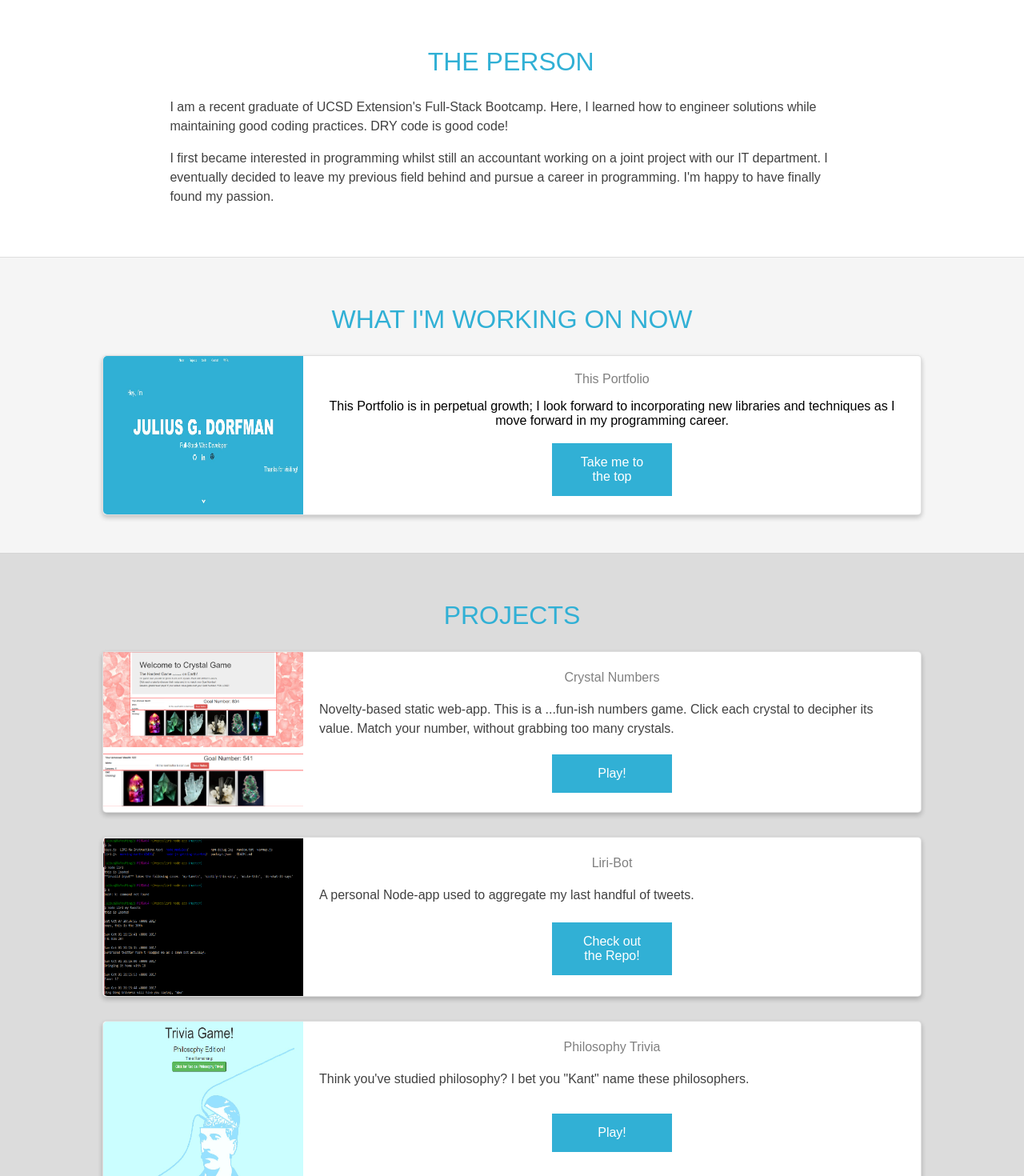
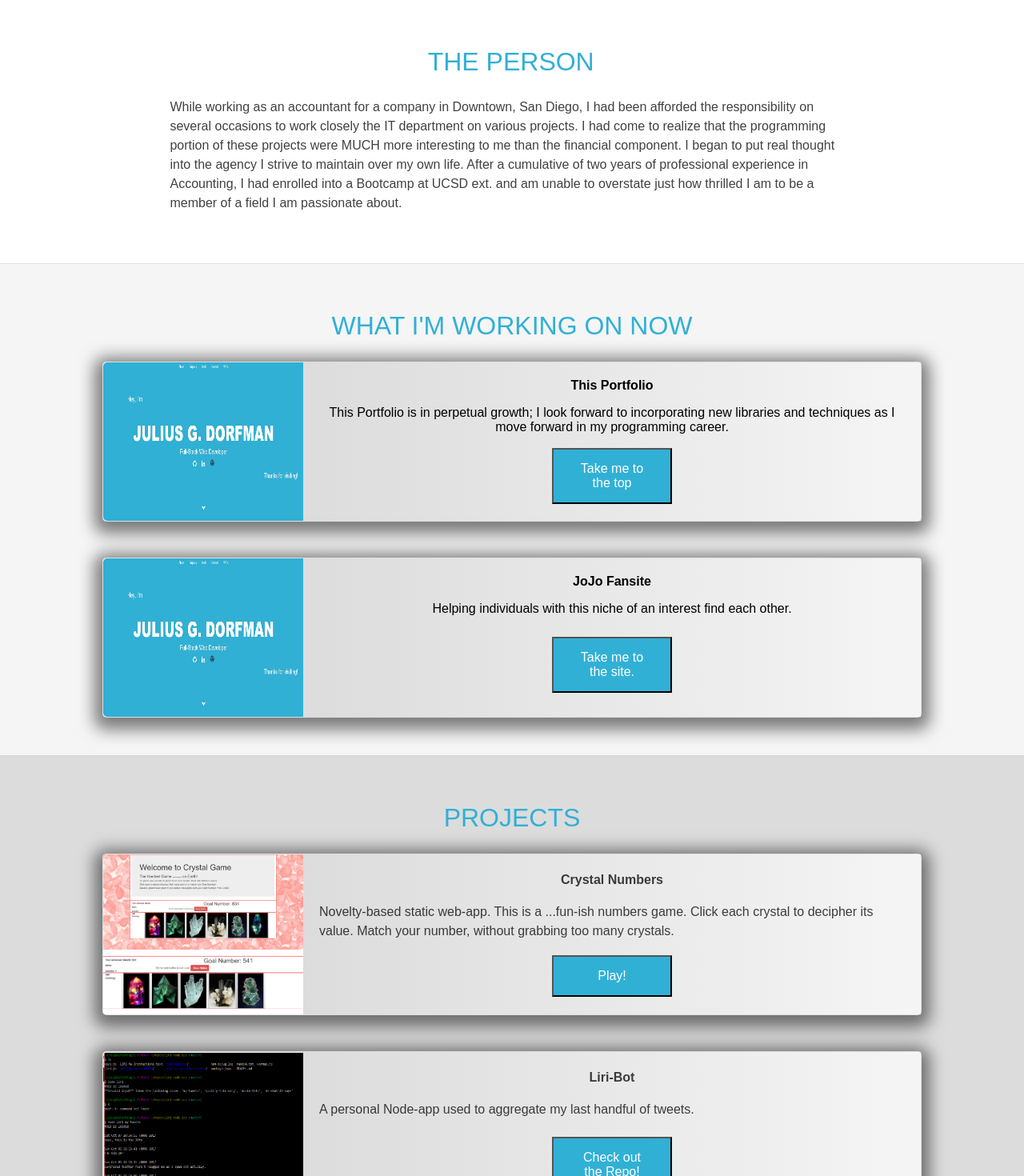
Before and after one commit to JuliusDorfman/juliusd-react-portfolio, a React (Create React App) app: page / in a window 1280 px wide. Shown: the part 800-2270 px from the top of the page at 80% size. Built offline with nearby package versions, Linux system fonts and the light colour scheme.

Commit message:
responsiveness, color gradients, <p></p> of 'The Person' section

```diff
--- a/src/pages/Homepage.css
+++ b/src/pages/Homepage.css
@@ -13,7 +13,7 @@ body {
 /*NAVBAR*/
 
 .navbar {
-    background-color: #31b0d5;
+    background: linear-gradient(to right, #1d697f, #31b0d5, #1d697f);
     position: fixed;
     /* Set the navbar to fixed position */
     top: 0;
@@ -57,7 +57,7 @@ body {
 .jumbotron {
     height: 100vh;
     /*height to 100% of view height*/
-    background: #31b0d5;
+    background: linear-gradient(to right, #1d697f, #31b0d5, #1d697f);
     /*background color to blue*/
     margin-bottom: 0;
     /*no bottom margin*/
@@ -105,7 +105,7 @@ body {
 
 @media (max-width: 650px) {
     .jumbotron-text {
-        font-size: 1.5rem;
+        font-size: 1rem;
     }
     .jumbotron-greeting {
         font-size: 1.5rem;
@@ -271,14 +271,12 @@ h2 {
 
 h4 {
     margin: 0;
-    font-weight: 400;
-    color: grey;
+    font-weight: 700;
 }
 
 .job-title {
     float: right;
 }
-
 
 
 /*PROJECTS*/
@@ -289,7 +287,7 @@ h4 {
     background-color: white;
     border: 1px solid rgba(0, 0, 0, .125);
     border-radius: 5px;
-    box-shadow: 0 3px 6px rgba(0, 0, 0, 0.08), 0 3px 6px rgba(0, 0, 0, 0.15);
+    box-shadow: 0 5px 20px 10px rgba(0, 0, 0, 0.5);
 
     transition: 0.3s;
     -o-transition: 0.3s;
@@ -298,7 +296,7 @@ h4 {
 }
 
 .project-card:hover {
-    box-shadow: 0px 0px 20px 20px rgba(0, 0, 150, 0.12), 0 1px 2px rgba(500, 0, 0, 0.24);
+    box-shadow: 0 10px 90px 10px rgba(0, 0, 0, .7)
 }
 
 @media (max-width: 1064px) {
@@ -352,7 +350,9 @@ h4 {
 .project-content {
     flex: 1 1 auto;
     padding: 1.25rem;
-
+    background: -webkit-linear-gradient(left, gainsboro, whitesmoke);
+    background: -o-linear-gradient(left, gainsboro, whitesmoke);
+    background: linear-gradient(to right, gainsboro, whitesmoke);
     display: flex;
     justify-content: center;
     flex-direction: column;
@@ -364,9 +364,11 @@ h4 {
 
 .project-content button {
     width: 150px;
+    /*Kind Of Blue*/
+    /*background:radial-gradient(#31b0d5, #1d697f);*/
     background-color: #31b0d5;
-    /*Kind Of Blue*/
-    border: none;
+    /*box-shadow: 0 0px 30px #1d697f;*/
+    border: 0 0 1 0;
     color: white;
     padding: 15px 32px;
     text-align: center;
@@ -393,7 +395,7 @@ h4 {
 }
 
 .spacer {
-    height: 30px;
+    height: 45px;
 }
 
 /*SKILLS*/
@@ -515,21 +517,6 @@ h4 {
     color: red;
 }
 
-/*.overlay {
-    position: absolute;
-    display: flex;
-    justify-content: center;
-    align-content: center;
-    transition: 0.3s;
-    -o-transition: 0.3s;
-    -moz-transition: 0.3s;
-    -webkit-transition: 0.3s;
-}
-
-.overlay:hover {
-    background: red;
-    opacity: 1;
-}*/
 
 .whitesmoke {
     background-color: whitesmoke;
@@ -546,3 +533,20 @@ h4 {
     -moz-box-shadow: 0px 0px 1px 0px rgba(0, 0, 0, 0.75);
     -webkit-box-shadow: 0px 0px 1px 0px rgba(0, 0, 0, 0.75);
 }
+/*
+.overlay {
+    display: flex;
+    justify-content: center;
+    align-content: center;
+    transition: 0.3s;
+    -o-transition: 0.3s;
+    -moz-transition: 0.3s;
+    -webkit-transition: 0.3s;
+    background: linear-gradient(to right, palevioletred, palegreen, palegoldenrod);
+}
+
+.overlay:hover {
+    opacity: 1;
+    background: red;
+}
+*/
--- a/src/pages/Homepage.js
+++ b/src/pages/Homepage.js
@@ -48,9 +48,9 @@ onMouseLeaveHandler = (event) => {
 		<div className="navbar">
 	      <a href="#about" className="hover">About</a>
 	      <a href="#projects" className="hover">Projects</a>
+        <a href="#wips" className="hover">WIPs</a>
 	      <a href="#skills" className="hover">Skills</a>
 	      <a href="#contact" className="hover">Contact</a>
-        <a href="#wips" className="hover">WIPs</a>
 	    </div>
 
 	    <div className="container" id="top">
@@ -232,8 +232,15 @@ onMouseLeaveHandler = (event) => {
             <h2>The Person</h2>
           </div>
           <div className="content-body">
-            <p>I am a recent graduate of UCSD Extension's Full-Stack Bootcamp. Here, I learned how to engineer solutions while maintaining good coding practices. DRY code is good code!</p>
-            <p>I first became interested in programming whilst still an accountant working on a joint project with our IT department. I eventually decided to leave my previous field behind and pursue a career in programming. I'm happy to have finally found my passion.</p>
+            <p>While working as an accountant for a company in Downtown, San Diego,
+            I had been afforded the responsibility on several occasions to work closely the IT department
+            on various projects. I had come to realize that the programming portion of these projects
+            were MUCH more interesting to me than the financial component.
+            I began to put real thought into the agency I strive to maintain over my own life.
+            After a cumulative of two years of professional experience in Accounting,
+            I had enrolled into a Bootcamp at UCSD ext. and am unable to overstate just how
+            thrilled I am to be a member of a field I am passionate about.
+            </p>
           </div>
         </div>
         <div className="side-content"></div>
@@ -262,13 +269,26 @@ onMouseLeaveHandler = (event) => {
         </div>
       </div>
 
+      <div className="spacer"></div>
+
+        <div className="project-card">
+          <div className="image-container">
+            <div className="project-image">
+              <img src="../assets/images/portfolio_screen.jpg" alt="portoflio screenshot"/>
+            </div>
+          </div>
+        <div className="project-content">
+        <h4>JoJo Fansite</h4>
+        <p>Helping individuals with this niche of an interest find each other.</p>
+        <a href="#"><button className="btn btn-primary">Take me to the site.</button></a>
+        </div>
+      </div>
 
 
       </div>
-    <div className="side-content-sm"></div>
 
 
-
+    <div className="side-content-sm"></div>
   </div>
 
 
@@ -404,7 +424,7 @@ onMouseLeaveHandler = (event) => {
             <p>&copy; 2018 Julius G. Dorfman</p>
           </div>
           <div className="content-body">
-            <p>This site was built utilizing: HTML5, CSS3, Javascript, ReactJS, and various other packages</p>
+            <p>This site was built utilizing: HTML5, CSS3, Javascript, ReactJS, Radium and various other packages</p>
           </div>
         </div>
         <div className="side-content"></div>
```
Also changed, not shown: public/assets/images/clicky_game.PNG (deleted).
